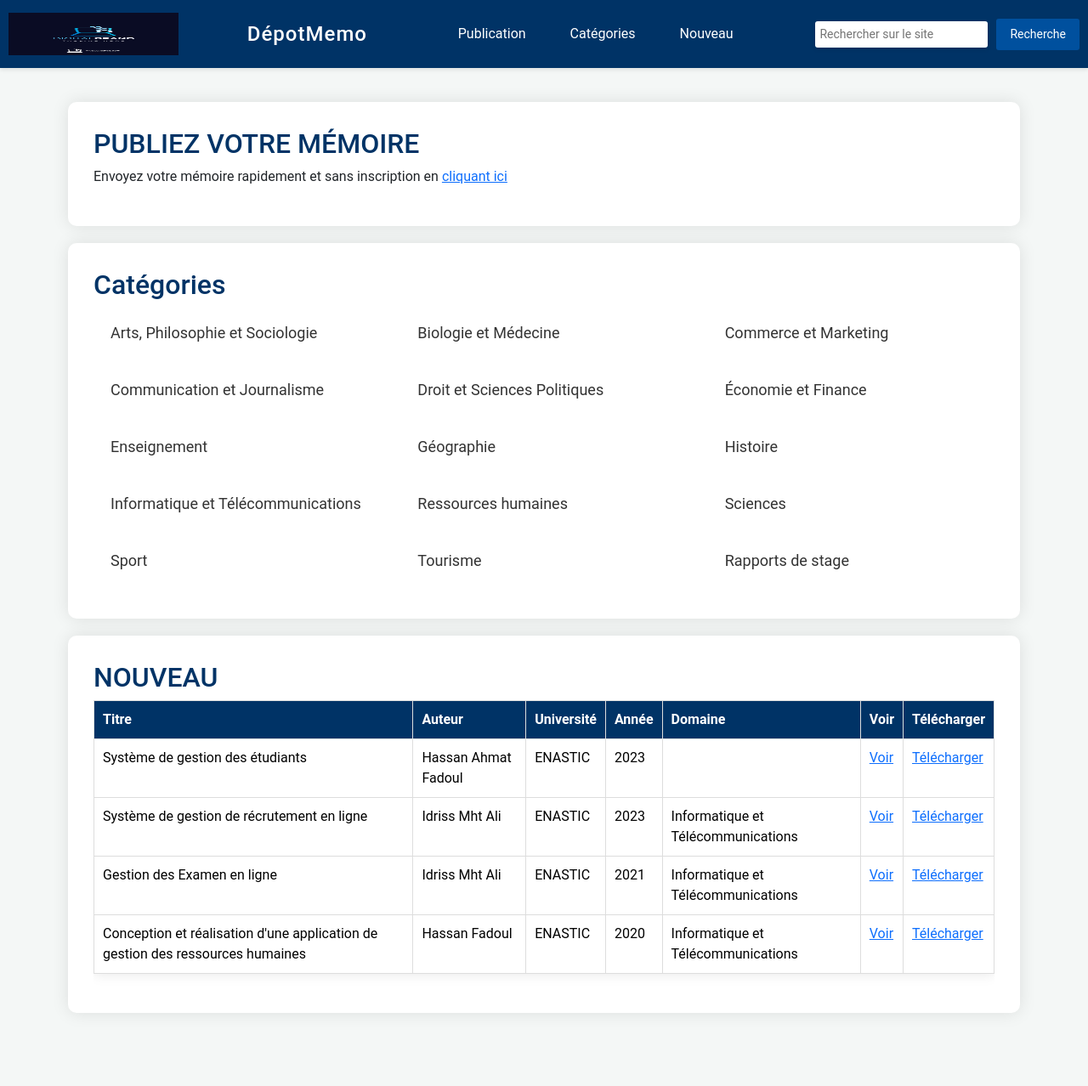
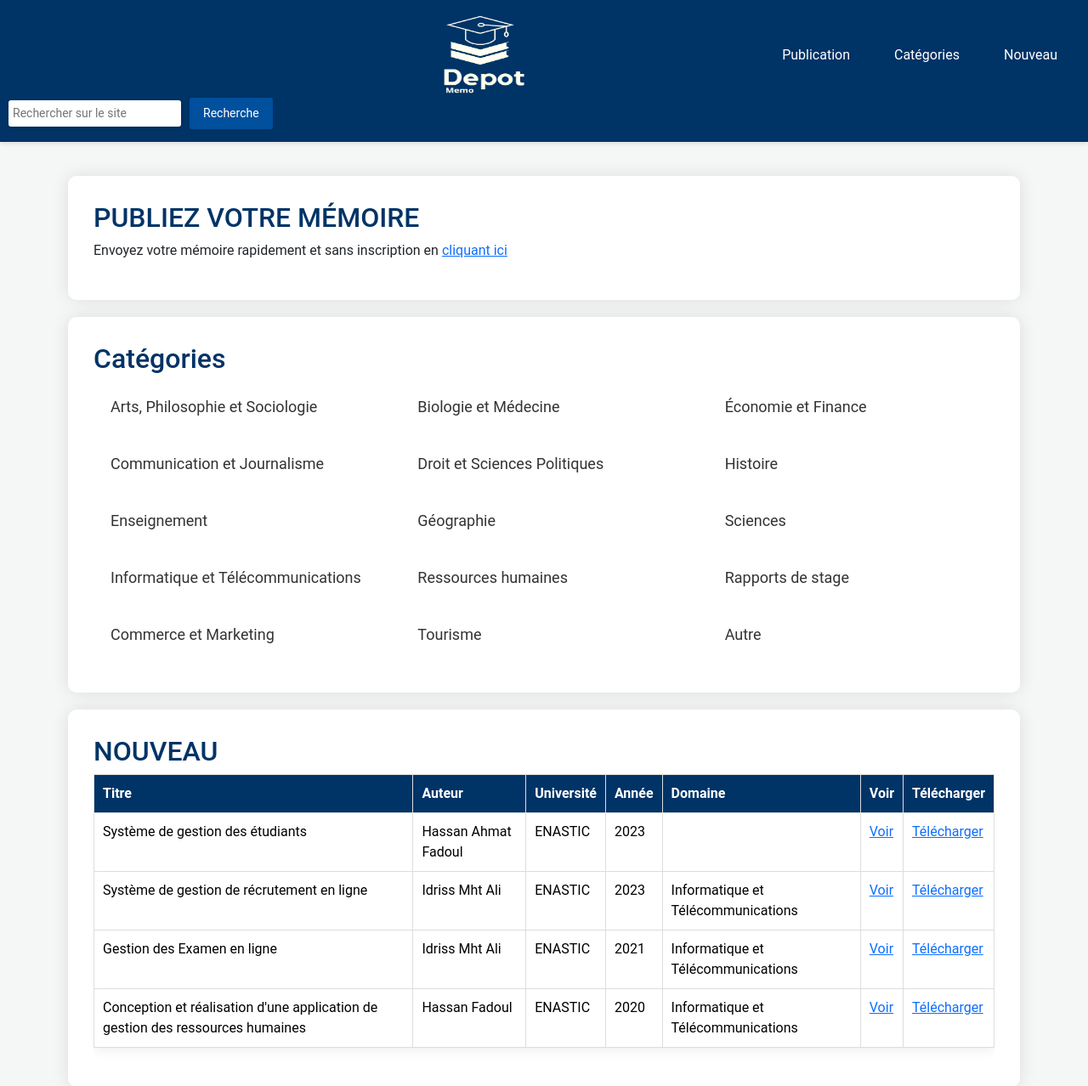
Before and after one commit to Tougay/Memoire_Online, a PHP site: page / in a window 1280 px wide. Shown: the top 1278 px of the page at 85% size. Run offline with PHP 8.4, Linux system fonts and the light colour scheme; data comes from the database, SQL or seed files in the repository.

Commit message:
quelques modification

```diff
--- a/admin/update.php
+++ b/admin/update.php
@@ -217,6 +217,7 @@ if (isset($_POST['modifier'])) {
                             <option value="Histoire" <?php echo ($memoire['domaine'] == "Histoire") ? "selected" : "" ?>>Histoire</option>
                             <option value="Sciences" <?php echo ($memoire['domaine'] == "Sciences") ? "selected" : "" ?>>Sciences</option>
                             <option value="Rapports de stage" <?php echo ($memoire['domaine'] == "Rapports de stage") ? "selected" : "" ?>>Rapports de stage</option>
+                             <option value="Autre" <?php echo ($memoire['domaine'] == "Autre") ? "selected" : "" ?>>Autre</option>
                         </select>
                     </div>
                     <div class="form-group">
--- a/index.php
+++ b/index.php
@@ -53,7 +53,9 @@ $memoires = $stmt->fetchAll();
             box-shadow: 0 2px 5px rgba(0,0,0,0.1);
         }
         #header img {
-            height: 50px;
+            width: 120px;
+            height: 100px;
+            margin-left: 500px;
         }
         #header h1 {
             font-size: 24px;
@@ -194,8 +196,9 @@ $memoires = $stmt->fetchAll();
 </head>
 <body>
 <div id="header">
-    <img src="5570061.jpg" alt="Mémoire Online Logo" width="200" height="50">
-    <h1>DépotMemo</h1>
+     <img src="logo.png" alt="Mémoire Online Logo" >
+
+
     <nav>
         <a href="#publication">Publication</a>
         <a href="#categories">Catégories</a>
@@ -221,7 +224,7 @@ $memoires = $stmt->fetchAll();
                 <a href="index.php?domaine=Communication et Journalisme">Communication et Journalisme</a>
                 <a href="index.php?domaine=Enseignement">Enseignement</a>
                 <a href="index.php?domaine=Informatique et Télécommunications">Informatique et Télécommunications</a>
-                <a href="index.php?domaine=Sport">Sport</a>
+                 <a href="index.php?domaine=Commerce et Marketing">Commerce et Marketing</a>
             </div>
             <div class="col-md-4">
                 <a href="index.php?domaine=Biologie et Médecine">Biologie et Médecine</a>
@@ -231,11 +234,11 @@ $memoires = $stmt->fetchAll();
                 <a href="index.php?domaine=Tourisme">Tourisme</a>
             </div>
             <div class="col-md-4">
-                <a href="index.php?domaine=Commerce et Marketing">Commerce et Marketing</a>
                 <a href="index.php?domaine=Économie et Finance">Économie et Finance</a>
                 <a href="index.php?domaine=Histoire">Histoire</a>
                 <a href="index.php?domaine=Sciences">Sciences</a>
                 <a href="index.php?domaine=Rapports de stage">Rapports de stage</a>
+                 <a href="index.php?domaine=Autre">Autre</a>
             </div>
         </div>
     </section>
--- a/submit.php
+++ b/submit.php
@@ -181,7 +181,7 @@ document.addEventListener('DOMContentLoaded', function () {
                 <option value="Communication et Journalisme">Communication et Journalisme</option>
                 <option value="Enseignement">Enseignement</option>
                 <option value="Informatique et Télécommunications">Informatique et Télécommunications</option>
-                <option value="Sport">Sport</option>
+
                 <option value="Biologie et Médecine">Biologie et Médecine</option>
                 <option value="Droit et Sciences Politiques">Droit et Sciences Politiques</option>
                 <option value="Géographie">Géographie</option>
@@ -192,6 +192,7 @@ document.addEventListener('DOMContentLoaded', function () {
                 <option value="Histoire">Histoire</option>
                 <option value="Sciences">Sciences</option>
                 <option value="Rapports de stage">Rapports de stage</option>
+                <option value="Autre">Autre</option>
             </select><br><br>
 
             <label for="fichier">Fichier à publier :</label>
```
Also changed, not shown: admin/acueil.php (+5 -4 lines), 5570061.jpg (deleted), admin/5570061.jpg (deleted), admin/logo.png (added), logo.png (added), 3 other files.
